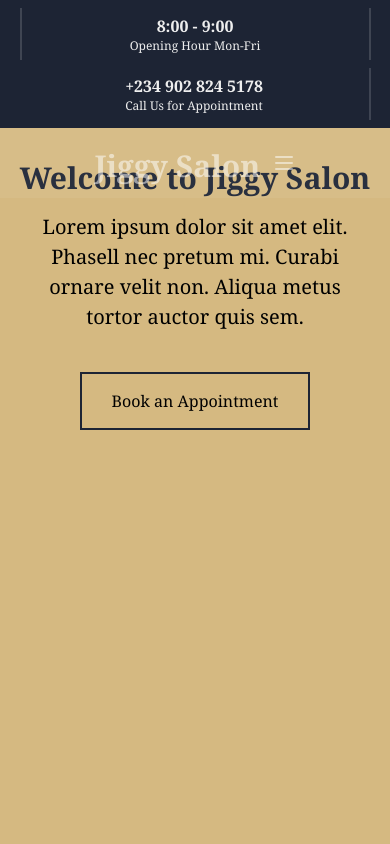
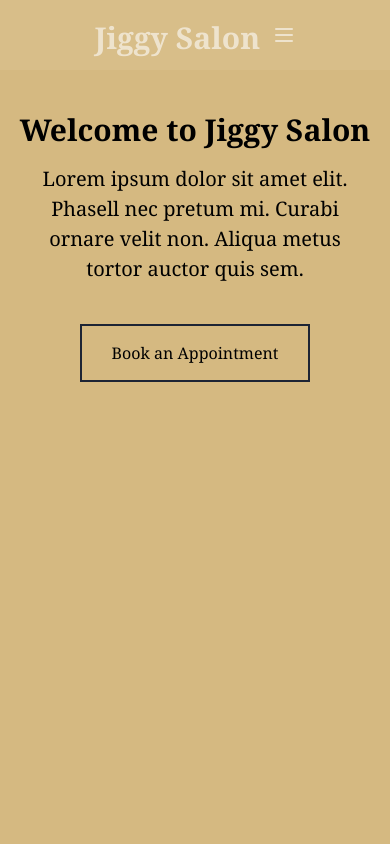
Before and after one commit to Hameedarh/Salon-reservation-system, a React (Vite) app: page / in a window 390 px wide. Shown: the top 844 px of the page. Built offline with nearby package versions, Linux system fonts and the light colour scheme.

Commit message:
chore: hid the topbar at small screen

```diff
--- a/src/components/ContactForm.jsx
+++ b/src/components/ContactForm.jsx
@@ -14,7 +14,7 @@ function ContactForm() {
     <div>
         <div class="bg-[#1d2434]">
             <div class="w-[90%] m-auto flex justify-between px-[75px]">
-                <div class="basis-2/5">
+                <div class="basis-2/5 hidden md:block">
                     <img src={contact} alt='contact-pic' class="w-[500px] h-[470px]"/>
                 </div>
                 <div class="basis-3/5 px-12">
--- a/src/components/HomeHeroSection.jsx
+++ b/src/components/HomeHeroSection.jsx
@@ -11,7 +11,7 @@ function HomeHeroSection() {
             {/* first flex */}
             <div class="flex flex-col justify-center items-center md:items-start text-center md:text-left w-full md:w-3/5 pl-0 md:pl-[75px] mt-8 md:mt-0">
               <div>
-                <h1 class="text-[#1d2434] text-3xl md:text-4xl font-bold pb-4">
+                <h1 class=" pt-20 md:text-[#1d2434] text-3xl md:text-4xl font-bold pb-4">
                   Welcome to Jiggy Salon
                 </h1>
                 <p class="text-xl md:w-4/6 w-full leading-normal">
--- a/src/components/Navbar.jsx
+++ b/src/components/Navbar.jsx
@@ -80,19 +80,19 @@ function Navbar() {
         {menuOpen && (
           <div className="flex flex-col gap-4 mt-4 lg:hidden bg-black p-4 rounded-md">
             <Link to='/' onClick={toggleMenu}>
-              <p>HOME</p>
+              <p>Home</p>
             </Link>
             <AnchorLink href="#about" onClick={toggleMenu}>
-              <p>ABOUT</p>
+              <p>About</p>
             </AnchorLink>
             <AnchorLink href="#services" onClick={toggleMenu}>
-              <p>SERVICES</p>
+              <p>Services</p>
             </AnchorLink>
             <AnchorLink href="#blog" onClick={toggleMenu}>
-              <p>BLOG</p>
+              <p>Blog</p>
             </AnchorLink>
             <Link to='/contact' onClick={toggleMenu}>
-              <p>CONTACT</p>
+              <p>Contact</p>
             </Link>
           </div>
         )}
--- a/src/components/TopBar.jsx
+++ b/src/components/TopBar.jsx
@@ -3,7 +3,7 @@ import { FaFacebookF, FaInstagram, FaLinkedinIn, FaTwitter } from "react-icons/f
 
 function TopBar() {
   return (
-    <div className="bg-[#1d2434] text-[#eeeeee] h-auto py-2">
+    <div className="hidden md:block bg-[#1d2434] text-[#eeeeee] h-auto py-2">
       <div className="w-[90%] md:w-[80%] m-auto">
         {/* Flex container with responsive direction and wrap */}
         <div className="flex flex-col md:flex-row justify-between gap-2">
```
